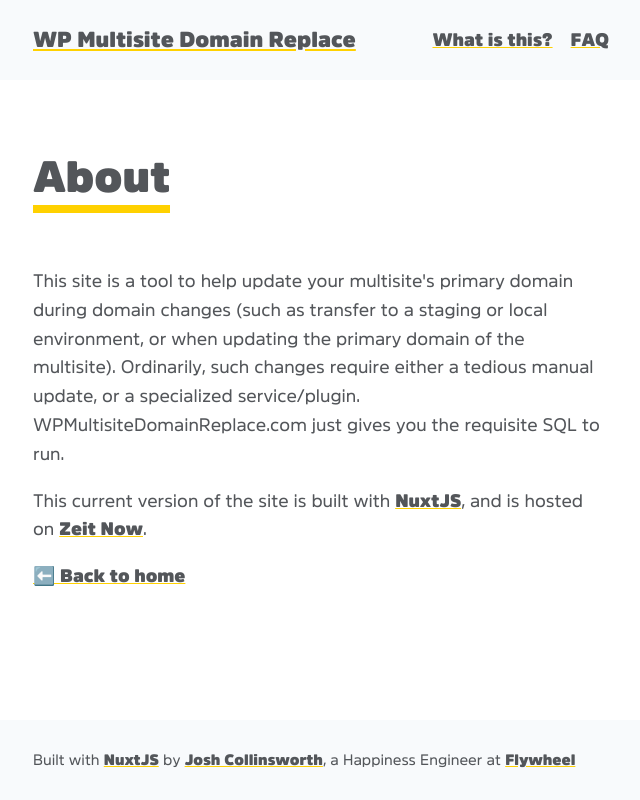
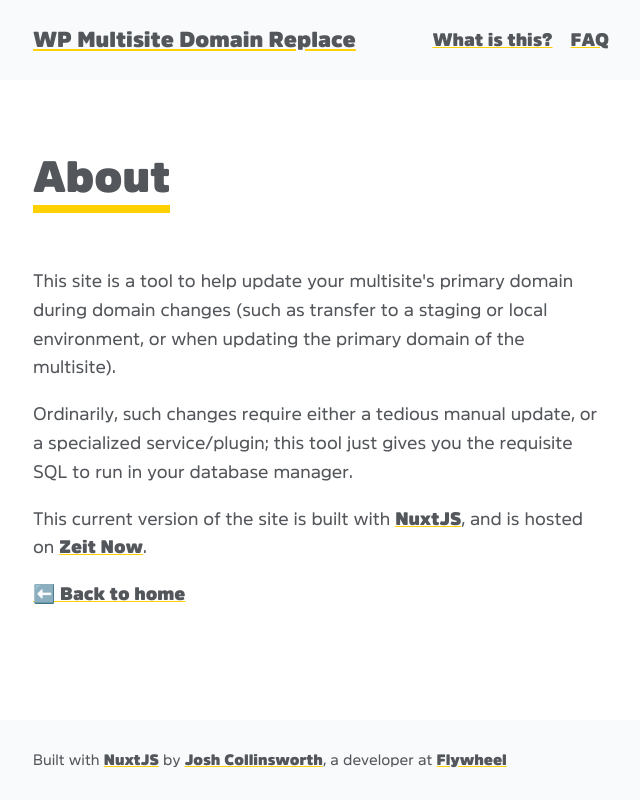
Before and after one commit to josh-collinsworth/wp_multisite_domain_replace, a Nuxt app: page /about in a window 1280 px wide. Shown: the whole page, without its empty margins (319-959 px from the left). Built offline with nearby package versions, Linux system fonts and the light colour scheme; a small style sheet from the web is missing.

Commit message:
Animation and transition tweaks

```diff
--- a/components/Accordion.vue
+++ b/components/Accordion.vue
@@ -53,7 +53,7 @@ export default {
   mounted() {
     this.height = getComputedStyle(this.$refs.drawer).height
     this.expanded = false
-    this.transition = 'height 0.3s ease-in-out'
+    this.transition = 'height 0.4s ease-in-out'
     setTimeout(() => {
       this.$nextTick(() => {
         this.loaded = 1
@@ -83,7 +83,7 @@ h2 a {
 }
 
 .faq-question a span[role='img'] {
-  transition: all 0.3s ease;
+  transition: all 0.4s ease;
   display: inline-block;
 }
 
@@ -93,7 +93,7 @@ h2 a {
 
 .accordion-enter-active,
 .accordion-leave-active {
-  transition: all 0.3s ease;
+  transition: all 0.4s ease-out;
 }
 
 .accordion-enter,
--- a/components/Footer.vue
+++ b/components/Footer.vue
@@ -8,7 +8,7 @@
           by
           <a href="https://joshcollinsworth.com/" target="_blank"
             >Josh Collinsworth</a
-          >, a Happiness Engineer at
+          >, a developer at
           <a href="https://getflywheel.com/" target="_blank">Flywheel</a>
         </small>
       </p>
--- a/pages/about.vue
+++ b/pages/about.vue
@@ -4,10 +4,12 @@
     <p>
       This site is a tool to help update your multisite's primary domain during
       domain changes (such as transfer to a staging or local environment, or
-      when updating the primary domain of the multisite). Ordinarily, such
-      changes require either a tedious manual update, or a specialized
-      service/plugin. WPMultisiteDomainReplace.com just gives you the requisite
-      SQL to run.
+      when updating the primary domain of the multisite).
+    </p>
+    <p>
+      Ordinarily, such changes require either a tedious manual update, or a
+      specialized service/plugin; this tool just gives you the requisite SQL to
+      run in your database manager.
     </p>
     <p>
       This current version of the site is built with
--- a/pages/index.vue
+++ b/pages/index.vue
@@ -290,13 +290,13 @@ input:disabled {
 
 .fade-up-enter-active,
 .fade-up-leave-active {
-  transition: all 0.2s ease;
+  transition: all 0.4s cubic-bezier(0, 0.38, 0.32, 1);
   transform: translateY(0em);
 }
 
 .fade-up-enter,
 .fade-up-leave-to {
-  transform: translateY(1em);
+  transform: translateY(2em);
   opacity: 0;
   position: absolute;
 }
```
